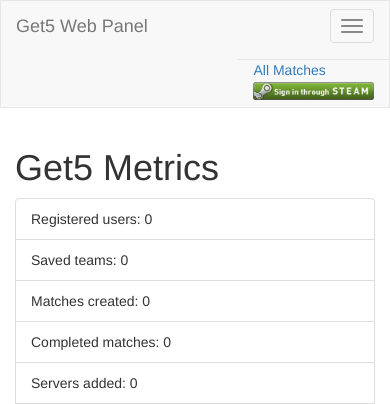
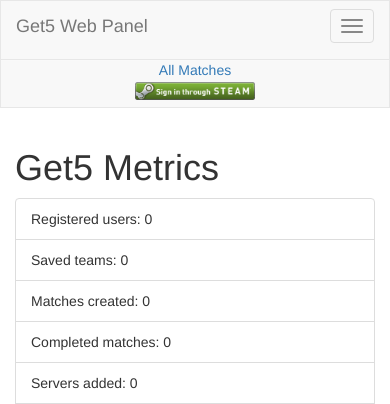
Before and after one commit to splewis/get5-web, a Flask app: page /metrics in a window 390 px wide, after a click that opens the changed part. Shown: the top 404 px of the page. Run offline with Flask 2, Linux system fonts and the light colour scheme; data that the repository does not hold is empty; some libraries are stand-ins or nearby versions.

Commit message:
Update Text to Centre
Mobile Menu text changed to center position

```diff
--- a/get5/static/css/get5.css
+++ b/get5/static/css/get5.css
@@ -17,3 +17,11 @@ body {
 ul.nav.navbar-nav {
     float: right;
 }
+@media (max-width: 768px)
+{
+	ul.nav.navbar-nav
+	{
+		float:none;
+		text-align:center;
+	}
+}
```
